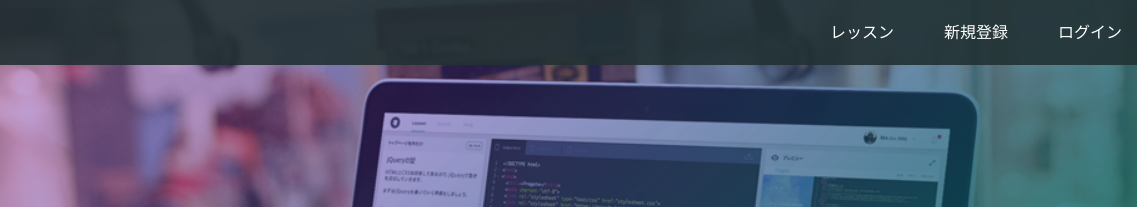
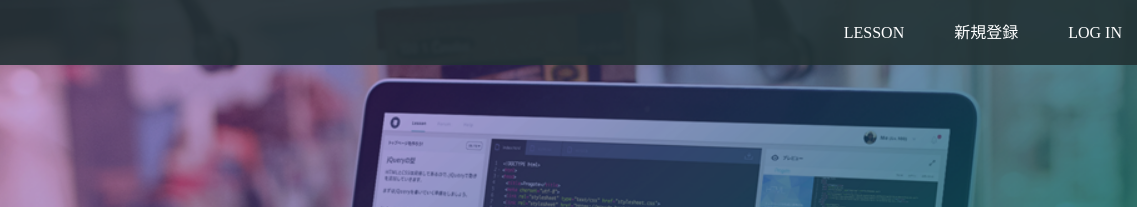
Before and after one commit to tanne-wen/tannne-wen.github.io, a plain HTML site: page index.html in a window 1280 px wide. Shown: the top 207 px of the page, 143-1280 px from the left. Drawn offline with Linux system fonts and the light colour scheme.

Commit message:
Update index.html

```diff
--- a/index.html
+++ b/index.html
@@ -15,9 +15,9 @@
       </div>
       <span class="fa fa-bars menu-icon"></span>
       <div class="header-right">
-        <a href="#">レッスン</a>
+        <a href="#">LESSON</a>
         <a href="#">新規登録</a>
-        <a href="#" class="login">ログイン</a>
+        <a href="#" class="login">LOG IN</a>
       </div>
     </div>
   </header>
```
